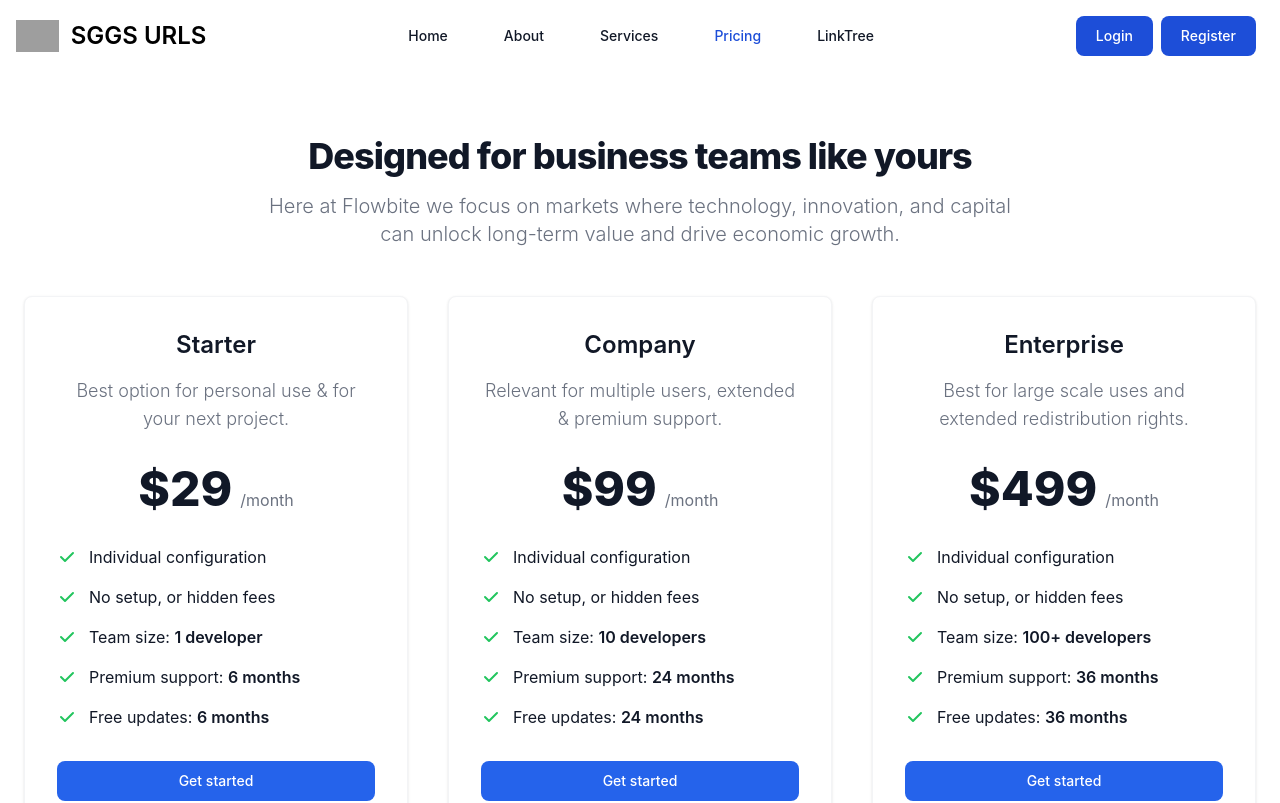
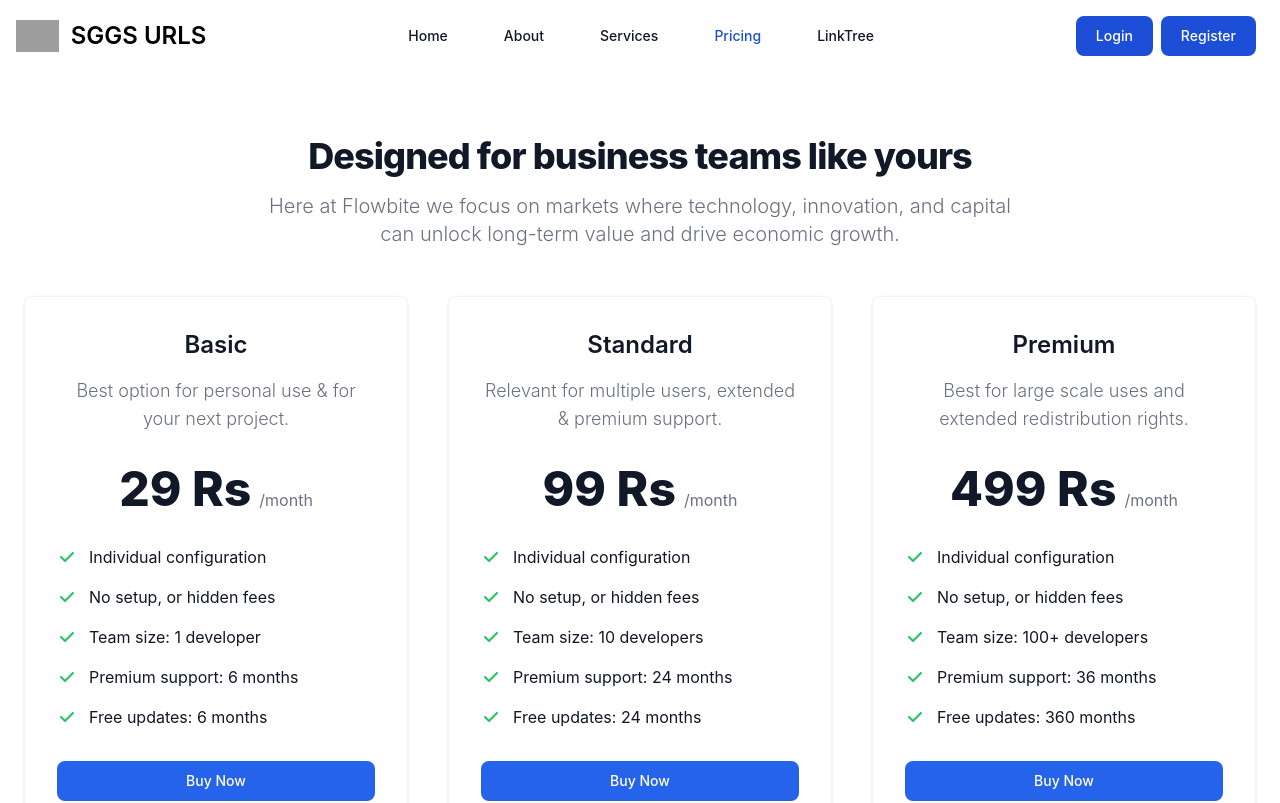
Before and after one commit to SaiBende/SGGS, a React (Vite) app: page /pricing in a window 1280 px wide. Shown: the top 803 px of the page. Built offline with nearby package versions, Linux system fonts and the light colour scheme; grey boxes are pictures that could not be loaded.

Commit message:
Add NoUserFound component, enhance Dashboard with user category display, and update Services page for QR code and link shortening functionality

```diff
--- a/src/App.jsx
+++ b/src/App.jsx
@@ -8,7 +8,7 @@ import Login from './components/Login'
 
 
 import ProfileCard from './publicprofile/ProfileCard'
-import ReactDOM from "react-dom/client";
+
 import { BrowserRouter, Routes, Route } from "react-router-dom";
 import Layout from './Layout'
 import About from './pages/About'
@@ -20,6 +20,7 @@ import Home from './pages/Home'
 import RedirectURL from './components/RedirectURL'
 import ShortenLink from './components/ShortenLink'
 import QRGenerate from './components/QRGenerate'
+
 
 
 function App() {
--- a/src/components/SocialProof.jsx
+++ b/src/components/SocialProof.jsx
@@ -10,15 +10,15 @@ function SocialProof() {
                 <div className="max-w-screen-xl px-4 py-8 mx-auto text-center lg:py-16 lg:px-6">
                     <dl className="grid max-w-screen-md gap-8 mx-auto text-gray-900 sm:grid-cols-3 dark:text-white">
                         <div className="flex flex-col items-center justify-center">
-                            <dt className="mb-2 text-3xl md:text-4xl font-extrabold">73M+</dt>
-                            <dd className="font-light text-gray-500 dark:text-gray-400">developers</dd>
+                            <dt className="mb-2 text-3xl md:text-4xl font-extrabold">100+</dt>
+                            <dd className="font-light text-gray-500 dark:text-gray-400">Users</dd>
                         </div>
                         <div className="flex flex-col items-center justify-center">
-                            <dt className="mb-2 text-3xl md:text-4xl font-extrabold">1B+</dt>
+                            <dt className="mb-2 text-3xl md:text-4xl font-extrabold">1+</dt>
                             <dd className="font-light text-gray-500 dark:text-gray-400">contributors</dd>
                         </div>
                         <div className="flex flex-col items-center justify-center">
-                            <dt className="mb-2 text-3xl md:text-4xl font-extrabold">4M+</dt>
+                            <dt className="mb-2 text-3xl md:text-4xl font-extrabold">1+</dt>
                             <dd className="font-light text-gray-500 dark:text-gray-400">organizations</dd>
                         </div>
                     </dl>
--- a/src/pages/Pricing.jsx
+++ b/src/pages/Pricing.jsx
@@ -1,6 +1,51 @@
 import React from 'react'
+import { Link } from 'react-router-dom'
 
 function Pricing() {
+  const plans = [
+    {
+      title: 'Basic',
+      price: 29,
+      description: 'Best option for personal use & for your next project.',
+      features: [
+        'Individual configuration',
+        'No setup, or hidden fees',
+        'Team size: 1 developer',
+        'Premium support: 6 months',
+        'Free updates: 6 months',
+      ],
+      cta: 'Get started',
+    },
+    {
+      title: 'Standard',
+      price: 99,
+      description: 'Relevant for multiple users, extended & premium support.',
+      features: [
+        'Individual configuration',
+        'No setup, or hidden fees',
+        'Team size: 10 developers',
+        'Premium support: 24 months',
+        'Free updates: 24 months',
+      ],
+      cta: 'Get started',
+    },
+    {
+      title: 'Premium',
+      price: 499,
+      description: 'Best for large scale uses and extended redistribution rights.',
+      features: [
+        'Individual configuration',
+        'No setup, or hidden fees',
+        'Team size: 100+ developers',
+        'Premium support: 36 months',
+        'Free updates: 360 months',
+      ],
+      cta: 'Get started',
+    },
+  ]
+  const handlePurchase = (price) => {
+    console.log('Purchased:', price);
+  }
   return (
     <>
       <section className="bg-white dark:bg-gray-900">
@@ -11,21 +56,28 @@ function Pricing() {
           </div>
           <div className="space-y-8 lg:grid lg:grid-cols-3 sm:gap-6 xl:gap-10 lg:space-y-0">
 
-            <div className="flex flex-col p-6 mx-auto max-w-lg text-center text-gray-900 bg-white rounded-lg border border-gray-100 shadow dark:border-gray-600 xl:p-8 dark:bg-gray-800 dark:text-white">
-              <h3 className="mb-4 text-2xl font-semibold">Starter</h3>
-              <p className="font-light text-gray-500 sm:text-lg dark:text-gray-400">Best option for personal use & for your next project.</p>
+
+            {plans.map((plan, index) => (
+
+            <div key={index} className="flex flex-col p-6 mx-auto max-w-lg text-center text-gray-900 bg-white rounded-lg border border-gray-100 shadow dark:border-gray-600 xl:p-8 dark:bg-gray-800 dark:text-white">
+              <h3 className="mb-4 text-2xl font-semibold">
+                {plan.title}
+              </h3>
+              <p className="font-light text-gray-500 sm:text-lg dark:text-gray-400">{plan.description}</p>
               <div className="flex justify-center items-baseline my-8">
-                <span className="mr-2 text-5xl font-extrabold">$29</span>
+                <span className="mr-2 text-5xl font-extrabold">{plan.price} Rs</span>
                 <span className="text-gray-500 dark:text-gray-400">/month</span>
               </div>
 
               <ul role="list" className="mb-8 space-y-4 text-left">
-                <li className="flex items-center space-x-3">
+                {plan.features.map((feature, index) => (
+                <li key={index}className="flex items-center space-x-3">
 
                   <svg className="flex-shrink-0 w-5 h-5 text-green-500 dark:text-green-400" fill="currentColor" viewBox="0 0 20 20" xmlns="http://www.w3.org/2000/svg"><path fill-rule="evenodd" d="M16.707 5.293a1 1 0 010 1.414l-8 8a1 1 0 01-1.414 0l-4-4a1 1 0 011.414-1.414L8 12.586l7.293-7.293a1 1 0 011.414 0z" clip-rule="evenodd"></path></svg>
-                  <span>Individual configuration</span>
+                  <span>{feature}</span>
                 </li>
-                <li className="flex items-center space-x-3">
+                ))}
+                {/* <li className="flex items-center space-x-3">
 
                   <svg className="flex-shrink-0 w-5 h-5 text-green-500 dark:text-green-400" fill="currentColor" viewBox="0 0 20 20" xmlns="http://www.w3.org/2000/svg"><path fill-rule="evenodd" d="M16.707 5.293a1 1 0 010 1.414l-8 8a1 1 0 01-1.414 0l-4-4a1 1 0 011.414-1.414L8 12.586l7.293-7.293a1 1 0 011.414 0z" clip-rule="evenodd"></path></svg>
                   <span>No setup, or hidden fees</span>
@@ -44,86 +96,86 @@ function Pricing() {
 
                   <svg className="flex-shrink-0 w-5 h-5 text-green-500 dark:text-green-400" fill="currentColor" viewBox="0 0 20 20" xmlns="http://www.w3.org/2000/svg"><path fill-rule="evenodd" d="M16.707 5.293a1 1 0 010 1.414l-8 8a1 1 0 01-1.414 0l-4-4a1 1 0 011.414-1.414L8 12.586l7.293-7.293a1 1 0 011.414 0z" clip-rule="evenodd"></path></svg>
                   <span>Free updates: <span className="font-semibold">6 months</span></span>
-                </li>
+                </li> */}
               </ul>
-              <a href="#" className="text-white bg-primary-600 hover:bg-primary-700 focus:ring-4 focus:ring-primary-200 font-medium rounded-lg text-sm px-5 py-2.5 text-center dark:text-white  dark:focus:ring-primary-900">Get started</a>
-            </div>
+              <button className="text-white bg-primary-600 hover:bg-primary-700 focus:ring-4 focus:ring-primary-200 font-medium rounded-lg text-sm px-5 py-2.5 text-center dark:text-white  dark:focus:ring-primary-900" onClick={handlePurchase(plan.price)}>Buy Now</button>
+            </div>)
+            )}
+            // {/* <div className="flex flex-col p-6 mx-auto max-w-lg text-center text-gray-900 bg-white rounded-lg border border-gray-100 shadow dark:border-gray-600 xl:p-8 dark:bg-gray-800 dark:text-white">
+            //   <h3 className="mb-4 text-2xl font-semibold">Standard</h3>
+            //   <p className="font-light text-gray-500 sm:text-lg dark:text-gray-400">Relevant for multiple users, extended & premium support.</p>
+            //   <div className="flex justify-center items-baseline my-8">
+            //     <span className="mr-2 text-5xl font-extrabold">$99</span>
+            //     <span className="text-gray-500 dark:text-gray-400">/month</span>
+            //   </div>
 
-            <div className="flex flex-col p-6 mx-auto max-w-lg text-center text-gray-900 bg-white rounded-lg border border-gray-100 shadow dark:border-gray-600 xl:p-8 dark:bg-gray-800 dark:text-white">
-              <h3 className="mb-4 text-2xl font-semibold">Company</h3>
-              <p className="font-light text-gray-500 sm:text-lg dark:text-gray-400">Relevant for multiple users, extended & premium support.</p>
-              <div className="flex justify-center items-baseline my-8">
-                <span className="mr-2 text-5xl font-extrabold">$99</span>
-                <span className="text-gray-500 dark:text-gray-400">/month</span>
-              </div>
+            //   <ul role="list" className="mb-8 space-y-4 text-left">
+            //     <li className="flex items-center space-x-3">
 
-              <ul role="list" className="mb-8 space-y-4 text-left">
-                <li className="flex items-center space-x-3">
+            //       <svg className="flex-shrink-0 w-5 h-5 text-green-500 dark:text-green-400" fill="currentColor" viewBox="0 0 20 20" xmlns="http://www.w3.org/2000/svg"><path fill-rule="evenodd" d="M16.707 5.293a1 1 0 010 1.414l-8 8a1 1 0 01-1.414 0l-4-4a1 1 0 011.414-1.414L8 12.586l7.293-7.293a1 1 0 011.414 0z" clip-rule="evenodd"></path></svg>
+            //       <span>Individual configuration</span>
+            //     </li>
+            //     <li className="flex items-center space-x-3">
 
-                  <svg className="flex-shrink-0 w-5 h-5 text-green-500 dark:text-green-400" fill="currentColor" viewBox="0 0 20 20" xmlns="http://www.w3.org/2000/svg"><path fill-rule="evenodd" d="M16.707 5.293a1 1 0 010 1.414l-8 8a1 1 0 01-1.414 0l-4-4a1 1 0 011.414-1.414L8 12.586l7.293-7.293a1 1 0 011.414 0z" clip-rule="evenodd"></path></svg>
-                  <span>Individual configuration</span>
-                </li>
-                <li className="flex items-center space-x-3">
+            //       <svg className="flex-shrink-0 w-5 h-5 text-green-500 dark:text-green-400" fill="currentColor" viewBox="0 0 20 20" xmlns="http://www.w3.org/2000/svg"><path fill-rule="evenodd" d="M16.707 5.293a1 1 0 010 1.414l-8 8a1 1 0 01-1.414 0l-4-4a1 1 0 011.414-1.414L8 12.586l7.293-7.293a1 1 0 011.414 0z" clip-rule="evenodd"></path></svg>
+            //       <span>No setup, or hidden fees</span>
+            //     </li>
+            //     <li className="flex items-center space-x-3">
 
-                  <svg className="flex-shrink-0 w-5 h-5 text-green-500 dark:text-green-400" fill="currentColor" viewBox="0 0 20 20" xmlns="http://www.w3.org/2000/svg"><path fill-rule="evenodd" d="M16.707 5.293a1 1 0 010 1.414l-8 8a1 1 0 01-1.414 0l-4-4a1 1 0 011.414-1.414L8 12.586l7.293-7.293a1 1 0 011.414 0z" clip-rule="evenodd"></path></svg>
-                  <span>No setup, or hidden fees</span>
-                </li>
-                <li className="flex items-center space-x-3">
+            //       <svg className="flex-shrink-0 w-5 h-5 text-green-500 dark:text-green-400" fill="currentColor" viewBox="0 0 20 20" xmlns="http://www.w3.org/2000/svg"><path fill-rule="evenodd" d="M16.707 5.293a1 1 0 010 1.414l-8 8a1 1 0 01-1.414 0l-4-4a1 1 0 011.414-1.414L8 12.586l7.293-7.293a1 1 0 011.414 0z" clip-rule="evenodd"></path></svg>
+            //       <span>Team size: <span className="font-semibold">10 developers</span></span>
+            //     </li>
+            //     <li className="flex items-center space-x-3">
 
-                  <svg className="flex-shrink-0 w-5 h-5 text-green-500 dark:text-green-400" fill="currentColor" viewBox="0 0 20 20" xmlns="http://www.w3.org/2000/svg"><path fill-rule="evenodd" d="M16.707 5.293a1 1 0 010 1.414l-8 8a1 1 0 01-1.414 0l-4-4a1 1 0 011.414-1.414L8 12.586l7.293-7.293a1 1 0 011.414 0z" clip-rule="evenodd"></path></svg>
-                  <span>Team size: <span className="font-semibold">10 developers</span></span>
-                </li>
-                <li className="flex items-center space-x-3">
+            //       <svg className="flex-shrink-0 w-5 h-5 text-green-500 dark:text-green-400" fill="currentColor" viewBox="0 0 20 20" xmlns="http://www.w3.org/2000/svg"><path fill-rule="evenodd" d="M16.707 5.293a1 1 0 010 1.414l-8 8a1 1 0 01-1.414 0l-4-4a1 1 0 011.414-1.414L8 12.586l7.293-7.293a1 1 0 011.414 0z" clip-rule="evenodd"></path></svg>
+            //       <span>Premium support: <span className="font-semibold">24 months</span></span>
+            //     </li>
+            //     <li className="flex items-center space-x-3">
 
-                  <svg className="flex-shrink-0 w-5 h-5 text-green-500 dark:text-green-400" fill="currentColor" viewBox="0 0 20 20" xmlns="http://www.w3.org/2000/svg"><path fill-rule="evenodd" d="M16.707 5.293a1 1 0 010 1.414l-8 8a1 1 0 01-1.414 0l-4-4a1 1 0 011.414-1.414L8 12.586l7.293-7.293a1 1 0 011.414 0z" clip-rule="evenodd"></path></svg>
-                  <span>Premium support: <span className="font-semibold">24 months</span></span>
-                </li>
-                <li className="flex items-center space-x-3">
+            //       <svg className="flex-shrink-0 w-5 h-5 text-green-500 dark:text-green-400" fill="currentColor" viewBox="0 0 20 20" xmlns="http://www.w3.org/2000/svg"><path fill-rule="evenodd" d="M16.707 5.293a1 1 0 010 1.414l-8 8a1 1 0 01-1.414 0l-4-4a1 1 0 011.414-1.414L8 12.586l7.293-7.293a1 1 0 011.414 0z" clip-rule="evenodd"></path></svg>
+            //       <span>Free updates: <span className="font-semibold">24 months</span></span>
+            //     </li>
+            //   </ul>
+            //   <a href="#" className="text-white bg-primary-600 hover:bg-primary-700 focus:ring-4 focus:ring-primary-200 font-medium rounded-lg text-sm px-5 py-2.5 text-center dark:text-white  dark:focus:ring-primary-900">Get started</a>
+            // </div>
 
-                  <svg className="flex-shrink-0 w-5 h-5 text-green-500 dark:text-green-400" fill="currentColor" viewBox="0 0 20 20" xmlns="http://www.w3.org/2000/svg"><path fill-rule="evenodd" d="M16.707 5.293a1 1 0 010 1.414l-8 8a1 1 0 01-1.414 0l-4-4a1 1 0 011.414-1.414L8 12.586l7.293-7.293a1 1 0 011.414 0z" clip-rule="evenodd"></path></svg>
-                  <span>Free updates: <span className="font-semibold">24 months</span></span>
-                </li>
-              </ul>
-              <a href="#" className="text-white bg-primary-600 hover:bg-primary-700 focus:ring-4 focus:ring-primary-200 font-medium rounded-lg text-sm px-5 py-2.5 text-center dark:text-white  dark:focus:ring-primary-900">Get started</a>
-            </div>
+            // <div className="flex flex-col p-6 mx-auto max-w-lg text-center text-gray-900 bg-white rounded-lg border border-gray-100 shadow dark:border-gray-600 xl:p-8 dark:bg-gray-800 dark:text-white">
+            //   <h3 className="mb-4 text-2xl font-semibold">Premium</h3>
+            //   <p className="font-light text-gray-500 sm:text-lg dark:text-gray-400">Best for large scale uses and extended redistribution rights.</p>
+            //   <div className="flex justify-center items-baseline my-8">
+            //     <span className="mr-2 text-5xl font-extrabold">$499</span>
+            //     <span className="text-gray-500 dark:text-gray-400">/month</span>
+            //   </div>
 
-            <div className="flex flex-col p-6 mx-auto max-w-lg text-center text-gray-900 bg-white rounded-lg border border-gray-100 shadow dark:border-gray-600 xl:p-8 dark:bg-gray-800 dark:text-white">
-              <h3 className="mb-4 text-2xl font-semibold">Enterprise</h3>
-              <p className="font-light text-gray-500 sm:text-lg dark:text-gray-400">Best for large scale uses and extended redistribution rights.</p>
-              <div className="flex justify-center items-baseline my-8">
-                <span className="mr-2 text-5xl font-extrabold">$499</span>
-                <span className="text-gray-500 dark:text-gray-400">/month</span>
-              </div>
+            //   <ul role="list" className="mb-8 space-y-4 text-left">
+            //     <li className="flex items-center space-x-3">
 
-              <ul role="list" className="mb-8 space-y-4 text-left">
-                <li className="flex items-center space-x-3">
+            //       <svg className="flex-shrink-0 w-5 h-5 text-green-500 dark:text-green-400" fill="currentColor" viewBox="0 0 20 20" xmlns="http://www.w3.org/2000/svg"><path fill-rule="evenodd" d="M16.707 5.293a1 1 0 010 1.414l-8 8a1 1 0 01-1.414 0l-4-4a1 1 0 011.414-1.414L8 12.586l7.293-7.293a1 1 0 011.414 0z" clip-rule="evenodd"></path></svg>
+            //       <span>Individual configuration</span>
+            //     </li>
+            //     <li className="flex items-center space-x-3">
 
-                  <svg className="flex-shrink-0 w-5 h-5 text-green-500 dark:text-green-400" fill="currentColor" viewBox="0 0 20 20" xmlns="http://www.w3.org/2000/svg"><path fill-rule="evenodd" d="M16.707 5.293a1 1 0 010 1.414l-8 8a1 1 0 01-1.414 0l-4-4a1 1 0 011.414-1.414L8 12.586l7.293-7.293a1 1 0 011.414 0z" clip-rule="evenodd"></path></svg>
-                  <span>Individual configuration</span>
-                </li>
-                <li className="flex items-center space-x-3">
+            //       <svg className="flex-shrink-0 w-5 h-5 text-green-500 dark:text-green-400" fill="currentColor" viewBox="0 0 20 20" xmlns="http://www.w3.org/2000/svg"><path fill-rule="evenodd" d="M16.707 5.293a1 1 0 010 1.414l-8 8a1 1 0 01-1.414 0l-4-4a1 1 0 011.414-1.414L8 12.586l7.293-7.293a1 1 0 011.414 0z" clip-rule="evenodd"></path></svg>
+            //       <span>No setup, or hidden fees</span>
+            //     </li>
+            //     <li className="flex items-center space-x-3">
 
-                  <svg className="flex-shrink-0 w-5 h-5 text-green-500 dark:text-green-400" fill="currentColor" viewBox="0 0 20 20" xmlns="http://www.w3.org/2000/svg"><path fill-rule="evenodd" d="M16.707 5.293a1 1 0 010 1.414l-8 8a1 1 0 01-1.414 0l-4-4a1 1 0 011.414-1.414L8 12.586l7.293-7.293a1 1 0 011.414 0z" clip-rule="evenodd"></path></svg>
-                  <span>No setup, or hidden fees</span>
-                </li>
-                <li className="flex items-center space-x-3">
+            //       <svg className="flex-shrink-0 w-5 h-5 text-green-500 dark:text-green-400" fill="currentColor" viewBox="0 0 20 20" xmlns="http://www.w3.org/2000/svg"><path fill-rule="evenodd" d="M16.707 5.293a1 1 0 010 1.414l-8 8a1 1 0 01-1.414 0l-4-4a1 1 0 011.414-1.414L8 12.586l7.293-7.293a1 1 0 011.414 0z" clip-rule="evenodd"></path></svg>
+            //       <span>Team size: <span className="font-semibold">100+ developers</span></span>
+            //     </li>
+            //     <li className="flex items-center space-x-3">
 
-                  <svg className="flex-shrink-0 w-5 h-5 text-green-500 dark:text-green-400" fill="currentColor" viewBox="0 0 20 20" xmlns="http://www.w3.org/2000/svg"><path fill-rule="evenodd" d="M16.707 5.293a1 1 0 010 1.414l-8 8a1 1 0 01-1.414 0l-4-4a1 1 0 011.414-1.414L8 12.586l7.293-7.293a1 1 0 011.414 0z" clip-rule="evenodd"></path></svg>
-                  <span>Team size: <span className="font-semibold">100+ developers</span></span>
-                </li>
-                <li className="flex items-center space-x-3">
+            //       <svg className="flex-shrink-0 w-5 h-5 text-green-500 dark:text-green-400" fill="currentColor" viewBox="0 0 20 20" xmlns="http://www.w3.org/2000/svg"><path fill-rule="evenodd" d="M16.707 5.293a1 1 0 010 1.414l-8 8a1 1 0 01-1.414 0l-4-4a1 1 0 011.414-1.414L8 12.586l7.293-7.293a1 1 0 011.414 0z" clip-rule="evenodd"></path></svg>
+            //       <span>Premium support: <span className="font-semibold">36 months</span></span>
+            //     </li>
+            //     <li className="flex items-center space-x-3">
 
-                  <svg className="flex-shrink-0 w-5 h-5 text-green-500 dark:text-green-400" fill="currentColor" viewBox="0 0 20 20" xmlns="http://www.w3.org/2000/svg"><path fill-rule="evenodd" d="M16.707 5.293a1 1 0 010 1.414l-8 8a1 1 0 01-1.414 0l-4-4a1 1 0 011.414-1.414L8 12.586l7.293-7.293a1 1 0 011.414 0z" clip-rule="evenodd"></path></svg>
-                  <span>Premium support: <span className="font-semibold">36 months</span></span>
-                </li>
-                <li className="flex items-center space-x-3">
-
-                  <svg className="flex-shrink-0 w-5 h-5 text-green-500 dark:text-green-400" fill="currentColor" viewBox="0 0 20 20" xmlns="http://www.w3.org/2000/svg"><path fill-rule="evenodd" d="M16.707 5.293a1 1 0 010 1.414l-8 8a1 1 0 01-1.414 0l-4-4a1 1 0 011.414-1.414L8 12.586l7.293-7.293a1 1 0 011.414 0z" clip-rule="evenodd"></path></svg>
-                  <span>Free updates: <span className="font-semibold">36 months</span></span>
-                </li>
-              </ul>
-              <a href="#" className="text-white bg-primary-600 hover:bg-primary-700 focus:ring-4 focus:ring-primary-200 font-medium rounded-lg text-sm px-5 py-2.5 text-center dark:text-white  dark:focus:ring-primary-900">Get started</a>
-            </div>
+            //       <svg className="flex-shrink-0 w-5 h-5 text-green-500 dark:text-green-400" fill="currentColor" viewBox="0 0 20 20" xmlns="http://www.w3.org/2000/svg"><path fill-rule="evenodd" d="M16.707 5.293a1 1 0 010 1.414l-8 8a1 1 0 01-1.414 0l-4-4a1 1 0 011.414-1.414L8 12.586l7.293-7.293a1 1 0 011.414 0z" clip-rule="evenodd"></path></svg>
+            //       <span>Free updates: <span className="font-semibold">36 months</span></span>
+            //     </li>
+            //   </ul>
+            //   <a href="#" className="text-white bg-primary-600 hover:bg-primary-700 focus:ring-4 focus:ring-primary-200 font-medium rounded-lg text-sm px-5 py-2.5 text-center dark:text-white  dark:focus:ring-primary-900">Get started</a>
+            // </div> */}
           </div>
         </div>
       </section>
```
Also changed, not shown: src/components/Footer.jsx (+2 -14 lines), src/components/NoUserFound.jsx (added, +16 -0 lines), src/pages/About.jsx (+11 -4 lines), src/pages/Dashboard.jsx (+5 -3 lines), src/pages/Services.jsx (+37 -1 lines).
